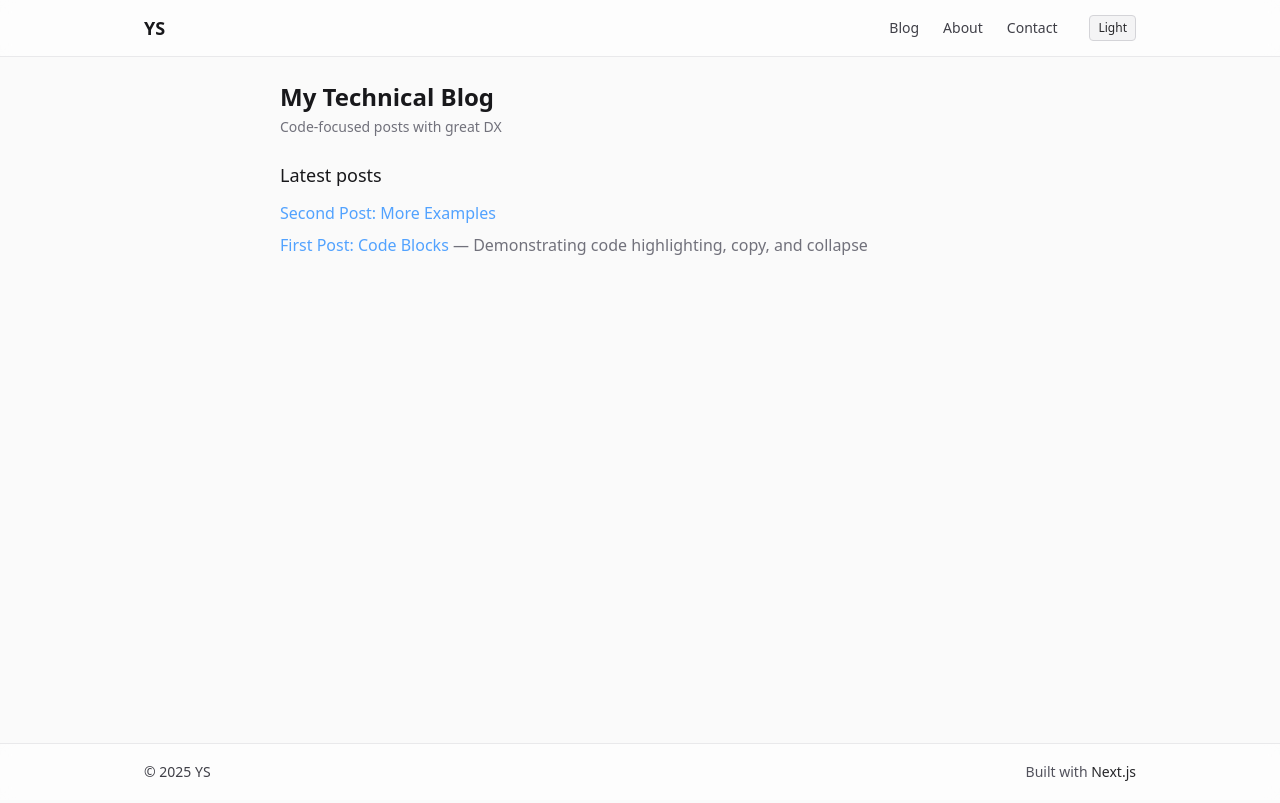
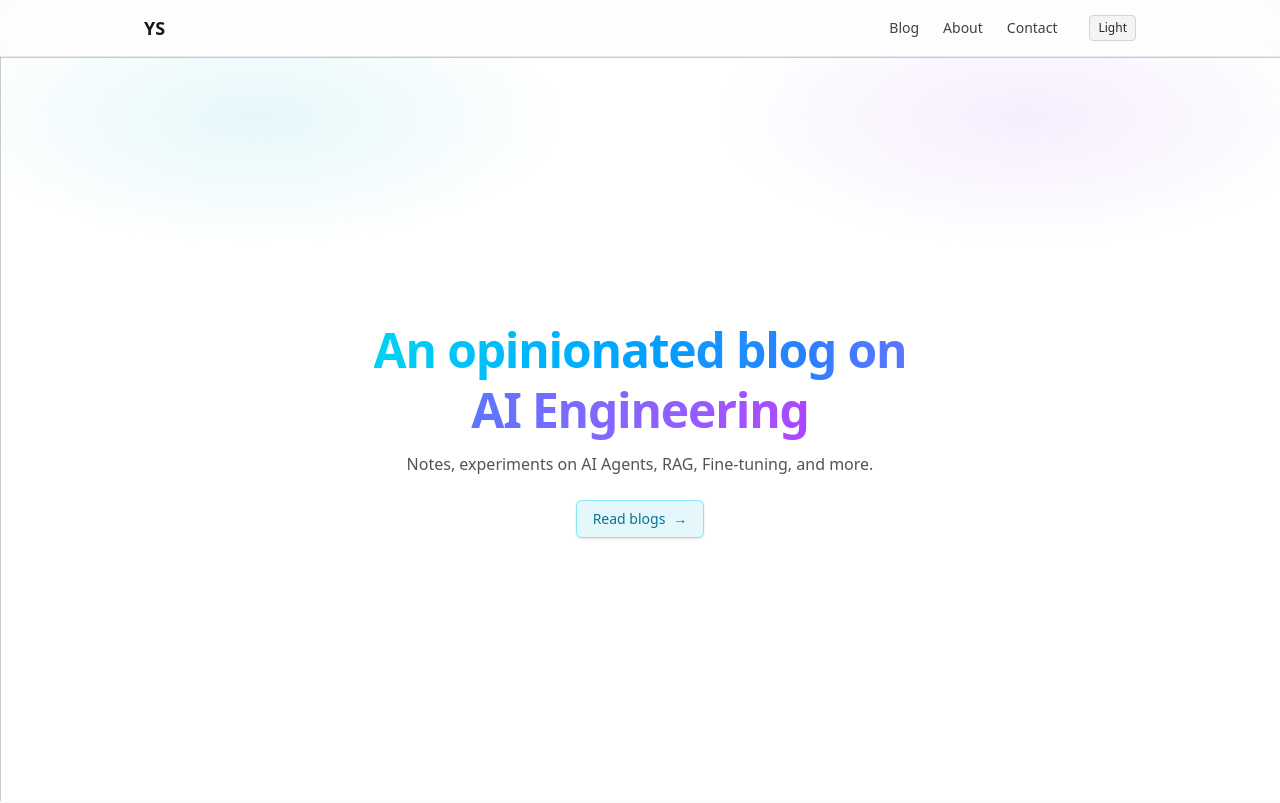
Before and after one commit to yadneshSalvi/yadnesh-personal-blog, a Next.js app: page / in a window 1280 px wide. Shown: the top 803 px of the page. Built offline with nearby package versions, Linux system fonts and the light colour scheme.

Commit message:
add hero section

```diff
--- a/src/app/page.tsx
+++ b/src/app/page.tsx
@@ -1,14 +1,13 @@
 import Link from "next/link";
 import { getAllPostsMeta } from "@/lib/posts";
+import Hero from "@/components/Hero";
 
 export default function Home() {
   const posts = getAllPostsMeta();
   return (
+    <>
+      <Hero />
       <main className="mx-auto max-w-3xl space-y-6 p-6">
-      <header className="space-y-1">
-        <h1 className="text-2xl font-semibold">My Technical Blog</h1>
-        <p className="text-sm text-zinc-500">Code-focused posts with great DX</p>
-      </header>
         <section>
           <h2 className="mb-3 text-lg font-medium">Latest posts</h2>
           <ul className="space-y-2">
@@ -23,5 +22,6 @@ export default function Home() {
           </ul>
         </section>
       </main>
+    </>
   );
 }
--- /dev/null
+++ b/src/components/Hero.tsx
@@ -0,0 +1,58 @@
+"use client";
+
+import Link from "next/link";
+import { useTheme } from "next-themes";
+
+export default function Hero() {
+  const { resolvedTheme } = useTheme();
+  const isDark = resolvedTheme === "dark";
+
+  return (
+    <section
+      className={
+        [
+          "relative overflow-hidden rounded-none border-0 p-8 sm:p-10 md:p-12 text-center",
+          "border-zinc-200/80 dark:border-zinc-800/80",
+          "w-full min-h-[calc(100vh-3.5rem)] flex flex-col items-center justify-center",
+          isDark ? "bg-zinc-900" : "bg-white",
+        ].join(" ")
+      }
+    >
+      <div
+        className="pointer-events-none absolute inset-0 z-0"
+        aria-hidden
+      >
+        <div className="absolute inset-0 [background:linear-gradient(to_right,rgba(0,0,0,0.20)_1px,transparent_1px),linear-gradient(to_bottom,rgba(0,0,0,0.20)_1px,transparent_1px)] [background-size:32px_32px] dark:[background:linear-gradient(to_right,rgba(255,255,255,0.25)_1px,transparent_1px),linear-gradient(to_bottom,rgba(255,255,255,0.25)_1px,transparent_1px)]" />
+        <div className="absolute inset-0 [background:radial-gradient(520px_220px_at_20%_8%,rgba(6,182,212,0.10),transparent_60%),radial-gradient(520px_220px_at_80%_8%,rgba(168,85,247,0.10),transparent_60%)] dark:[background:radial-gradient(520px_220px_at_20%_8%,rgba(6,182,212,0.14),transparent_60%),radial-gradient(520px_220px_at_80%_8%,rgba(99,102,241,0.16),transparent_60%)]" />
+      </div>
+      {isDark ? (
+        <div
+          className="pointer-events-none absolute inset-0 -z-10 [mask-image:radial-gradient(400px_200px_at_20%_0%,black,transparent_70%)]"
+          aria-hidden
+        >
+          <div className="absolute -left-10 -top-10 h-80 w-80 rounded-full bg-cyan-400/15 blur-3xl" />
+          <div className="absolute -right-10 -top-10 h-80 w-80 rounded-full bg-purple-500/15 blur-3xl" />
+          <div className="absolute bottom-0 left-1/2 h-64 w-64 -translate-x-1/2 rounded-full bg-blue-500/10 blur-3xl" />
+        </div>
+      ) : null}
+
+      <h1 className="text-3xl font-semibold leading-tight tracking-tight sm:text-4xl md:text-5xl">
+        <span className="bg-gradient-to-r from-cyan-400 via-blue-500 to-purple-500 bg-clip-text text-transparent font-[var(--font-geist-mono)]">
+          An opinionated blog on
+          <br />
+          AI Engineering
+        </span>
+      </h1>
+      <p className="mt-3 max-w-prose mx-auto text-sm text-zinc-600 sm:text-base dark:text-zinc-400">
+        Notes, experiments on AI Agents, RAG, Fine-tuning, and more.
+      </p>
+      <Link
+        href="/blog"
+        className="mt-6 inline-flex items-center justify-center gap-2 rounded-md border border-cyan-400/40 bg-cyan-500/10 px-4 py-2 text-sm font-medium text-cyan-700 shadow-sm transition duration-200 hover:border-cyan-400 hover:bg-cyan-500/20 hover:text-cyan-800 hover:shadow-[0_0_30px_rgba(6,182,212,0.25)] focus:outline-none focus-visible:ring-2 focus-visible:ring-cyan-500/50 dark:text-cyan-300 dark:hover:text-cyan-200"
+      >
+        Read blogs
+        <span aria-hidden>→</span>
+      </Link>
+    </section>
+  );
+}
```
Lines whose indentation alone changed are shown as unchanged.
